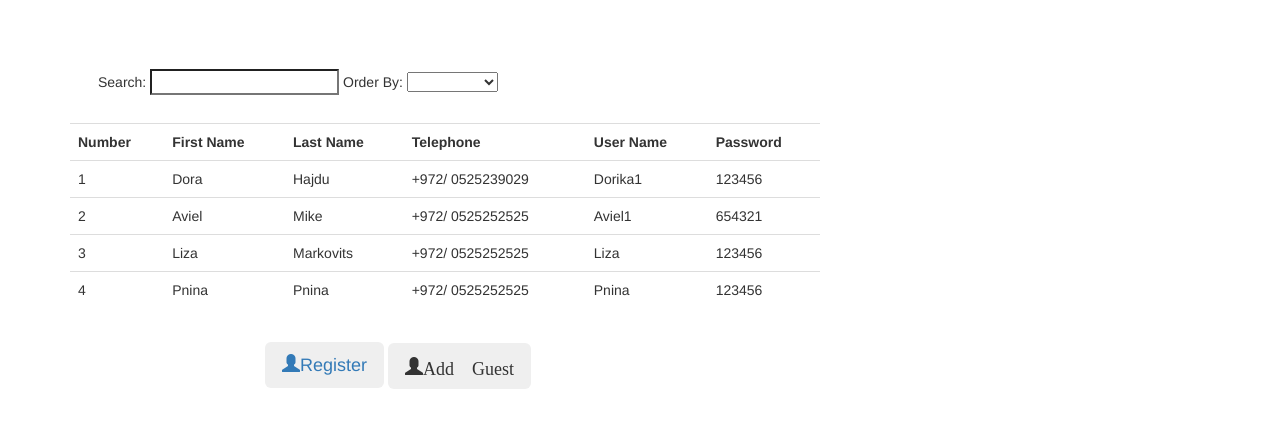
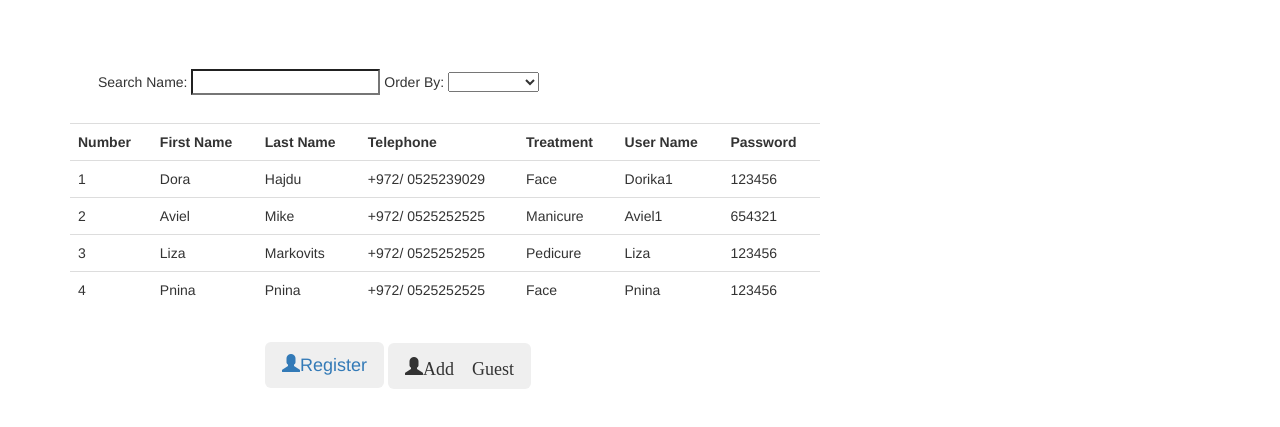
Before and after one commit to Mike72/Toujours_Belle_new, a plain HTML site: page index.html at #!/admin in a window 1280 px wide. Shown: the part 135-562 px from the top of the page. Drawn offline with nearby package versions, Linux system fonts and the light colour scheme; some packages are replaced by stand-ins of ours; a script that the page names is missing.

Commit message:
treatments

```diff
--- a/app/admin/admin.html
+++ b/app/admin/admin.html
@@ -1,11 +1,12 @@
 <div class="container" ng-controller="adminCtrl">
     <h1 style="text-align: center; margin-bottom: 2em;">Our Guests</h1>
     <div style="margin: 2em;">
-        Search:
+        Search Name:
         <input type="search" ng-model="query.fname" /> Order By:
         <select ng-model="orderProp">
             <option value="fname">First Name</option>
             <option value="lname">Last Name</option>
+            <option value="treatment">Treatment</option>
         </select>
     </div>
     <div class="row">
@@ -17,8 +18,10 @@
                     <th ng-click="sortBy( 'fname') ">First Name</th>
                     <th ng-click="sortBy( 'lname') ">Last Name</th>
                     <th ng-click="sortBy( 'telephone') ">Telephone</th>
+                    <th ng-click="sortBy( 'treatment') ">Treatment</th>
                     <th ng-click="sortBy( 'userName') ">User Name</th>
                     <th ng-click="sortBy( 'password') ">Password</th>
+
 
 
                 </tr>
@@ -29,6 +32,7 @@
                     <td>{{guest.fname}}</td>
                     <td>{{guest.lname}}</td>
                     <td>{{"+972/ " + guest.telephone}}</td>
+                    <td>{{guest.treatment}}</td>
                     <td>{{guest.userName}}</td>
                     <td>{{guest.password}}</td>
 
--- a/app/admin/adminCtrl.js
+++ b/app/admin/adminCtrl.js
@@ -1,11 +1,13 @@
 belleApp.controller("adminCtrl", function ($scope, $http,$location){
 
-    function Guest(fname, lname, telephone, userName, password) {
+    function Guest(fname, lname, telephone, userName, password,treatment) {
         this.fname = fname;
         this.lname = lname;
         this.telephone = telephone;
         this.userName = userName;
         this.password = password;
+        this.treatment = treatment;
+
     }
    /* var guest = null;
      $scope.guests = [new Guest("Dora", "Hajdu","0525239029", "Dorika1", "123456")];
@@ -18,14 +20,14 @@ belleApp.controller("adminCtrl", function ($scope, $http,$location){
         $scope.guests = [];
         for (var i = 0; i < response.data.length; i++) {
             $scope.guests.push(new Guest(response.data[i].fname, response.data[i].lname,
-                 response.data[i].telephone, response.data[i].userName, response.data[i].password));
+                 response.data[i].telephone, response.data[i].userName, response.data[i].password, response.data[i].treatment));
         }
 
        // console.log(JSON.stringify($scope.guests));
 
     });
     $scope.addGuest = function(){
-        $scope.guests.push(new Guest("Miri","Jackson","052-5252525","Mirus","56565"));
+        $scope.guests.push(new Guest("Miri","Jackson","052-5252525","Mirus","56565","Manicure"));
 
     }
 });
--- a/app/data/guests-data.json
+++ b/app/data/guests-data.json
@@ -4,6 +4,7 @@
     "telephone" :"0525239029",
     "userName": "Dorika1",
     "password": "123456",
+    "treatment": "Face",
     "info": "Guest"
  },
  {
@@ -12,6 +13,7 @@
      "telephone" :"0525252525",
      "userName": "Aviel1",
      "password": "654321",
+     "treatment": "Manicure",
      "info": "Guest"
 },
 {
@@ -20,6 +22,7 @@
     "telephone" :"0525252525",
     "userName": "Liza",
     "password": "123456",
+    "treatment": "Pedicure",
     "info": "Guest"
 },
 {
@@ -28,5 +31,6 @@
     "telephone" :"0525252525",
     "userName": "Pnina",
     "password": "123456",
+    "treatment": "Face",
     "info": "Guest"
 }]
--- a/app/data/users.json
+++ b/app/data/users.json
@@ -13,6 +13,7 @@
     "telephone" : "0528335061",
     "userName" : "Mike",
     "password" : "Bubika",
+    "treatment": "Pedicure",
     "info": "Admin"
 
 },
@@ -22,6 +23,7 @@
     "telephone" :"0525239029",
     "userName": "Dorika1",
     "password": "123456",
+    "treatment": "Face",
     "info": "Guest"
  },
  {
@@ -30,5 +32,6 @@
      "telephone" :"0525252525",
      "userName": "Aviel1",
      "password": "654321",
+     "treatment": "Manicure",
      "info": "Guest"
  }]
```
